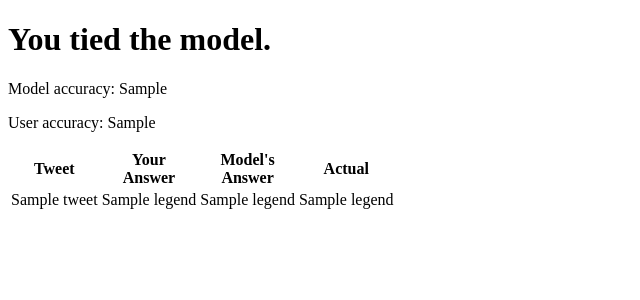
After one commit to zhao1701/tweetrater, a Flask app: template webapp/templates/test_results.html in a window 1280 px wide. The commit adds this page. Shown: the top 300 px of the page, without its empty margins (0-640 px from the left). Run offline with Flask 2, Linux system fonts and the light colour scheme; the template is opened without the code that fills it: most values are stand-ins (such as "Sample title", 1, 10 or a date in 2020); parts of the project's set-up code (start-up, migrations or seed data) failed here and were passed over.

Commit message:
complete all functionality on internal test

```diff
--- a/webapp/static/test_challenge_script.js
+++ b/webapp/static/test_challenge_script.js
@@ -15,7 +15,7 @@ function display_test_tweets(n_tweets=20) {
 
 		var label_buttons =
 		"<div class = 'answer-choices'>" +
-			"<input type='radio' name='user-label-{}' value='0'>INOFFENSIVE</input>" +
+			"<input type='radio' name='user-label-{}' value='0' checked>INOFFENSIVE</input>" +
 			"<input type='radio' name='user-label-{}' value='1'>OFFENSIVE</input>" +
 			"<input type='radio' name='user-label-{}' value='2'>HATE SPEECH</input>" +
 		"</div>";
--- a/webapp/templates/test_challenge.html
+++ b/webapp/templates/test_challenge.html
@@ -30,12 +30,12 @@
 		</div>
 		<div class='container-test'>
 			<h2>Label these tweets!</h2>
-			<form method='post'>
+			<form method='post' action='http://localhost:5000/results/'>
 				<ul class='container-tweets'>
 				</ul>
 				<button class='submit-labels'>SUBMIT ANSWERS</button>
 			</form>
-			<button class='more-examples' id='test'>LABEL MORE TWEETS</button>
+			<!-- <button class='more-examples' id='test'>LABEL MORE TWEETS</button> -->
 		</div>
 	</body>
 </html>
--- /dev/null
+++ b/webapp/templates/test_results.html
@@ -0,0 +1,34 @@
+<!DOCTYPE html>
+<html>
+	<head>
+	</head>
+	<body>
+		<div class='container-results'>
+			{% if model_accuracy > user_accuracy %}
+				<h1>Sorry, but the model performed better.</h1>
+			{% elif model_accuracy < user_accuracy %}
+				<h1>Congratulations! You beat the model!</h1>
+			{% else %}
+				<h1>You tied the model.</h1>
+			{% endif %}
+			<p>Model accuracy: {{model_accuracy}}</p>
+			<p>User accuracy: {{user_accuracy}}</p>
+		</div>
+		<table>
+			<tr>
+				<th>Tweet</th>
+				<th>Your<br/>Answer</th>
+				<th>Model's<br/>Answer</th>
+				<th>Actual</th>
+			</tr>
+			{% for tweet, user_label, model_label, actual_label in zipped_list %}
+			<tr>
+				<td>{{tweet}}</td>
+				<td>{{legend[user_label]}}</td>
+				<td>{{legend[model_label]}}</td>
+				<td>{{legend[actual_label]}}</td>
+			</tr>
+			{% endfor %}
+		</table>
+	</body>
+</html>
--- a/webapp/templates/test_index.html
+++ b/webapp/templates/test_tweetrater.html
@@ -3,7 +3,7 @@
 	<head>
 		<title>Home</title>
 		<script src='https://ajax.googleapis.com/ajax/libs/jquery/3.2.1/jquery.min.js'></script>
-		<script src='../static/test_script.js' type='text/javascript'></script>
+		<script src='../static/test_tweetrater_script.js' type='text/javascript'></script>
 	</head>
 	<body>
 		<form method='get'>
--- a/webapp/test.py
+++ b/webapp/test.py
@@ -1,13 +1,14 @@
-from flask import Flask, redirect, url_for, request, render_template, jsonify
+from flask import Flask, redirect, url_for, request, render_template, jsonify, Markup
 from helpers import *
+from sklearn.metrics import accuracy_score
 
 app = Flask('__main__')
 
 test_tweets = pd.Series()
 
-@app.route('/home/', methods=['GET','POST'])
+@app.route('/tweetrater/', methods=['GET','POST'])
 def index():
-	return render_template('test_index.html')
+	return render_template('test_tweetrater.html')
 
 @app.route('/predict/', methods = ['GET','POST'])
 def predict():
@@ -29,10 +30,30 @@ def get_training():
 @app.route('/challenge/get_test/')
 def get_test():
 	n_tweets = int(request.args.get('n_tweets'))
-	new_test_tweets = get_test_samples(n_tweets)
 	global test_tweets
-	test_tweets = pd.concat([test_tweets, new_test_tweets], axis = 0)
-	return jsonify(test_tweets=new_test_tweets.values.tolist())
+	test_tweets = get_test_samples(n_tweets)
+	return jsonify(test_tweets=test_tweets.values.tolist())
+
+@app.route('/results/', methods = ['POST'])
+def results():
+	y_cnn_sample = y_pred.reindex(test_tweets.index).astype(str)
+	y_test_sample = y_test.reindex(test_tweets.index).astype(str)
+	cnn_accuracy = accuracy_score(y_cnn_sample, y_test_sample)
+
+	n_answers = len(request.form)
+	y_user_sample = [request.form['user-label-{}'.format(i)] for i in range(n_answers)]
+	y_user_sample = pd.Series(y_user_sample, index = test_tweets.index)
+	user_accuracy = accuracy_score(y_user_sample, y_test_sample)
+
+	zipped_list = zip(test_tweets, y_user_sample, y_cnn_sample, y_test_sample)
+	answer_map = {\
+		'0': Markup('<div class=\'answer\' id=\'ans-inoffensive\'>Inoffensive</div>'),
+		'1': Markup('<div class=\'answer\' id=\'ans-offensive\'>Offensive</div>'),
+		'2': Markup('<div class=\'answer\' id=\'ans-hatespeech\'>Hate Speech</div>')}
+
+	return render_template('test_results.html', zipped_list=zipped_list,
+		model_accuracy=cnn_accuracy, user_accuracy=user_accuracy, legend=answer_map)
 
 if __name__ == '__main__':
+
 	app.run(debug=True)
```
Also changed, not shown: webapp/static/test_results_script.js (added), webapp/static/test_tweetrater_script.js (renamed from webapp/static/test_script.js).
